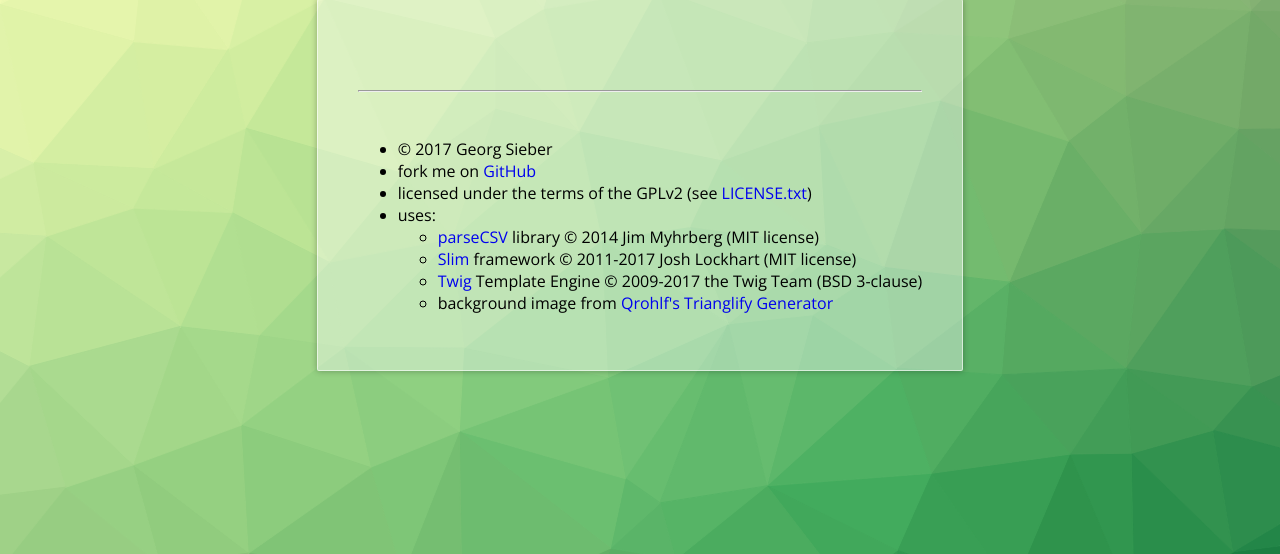
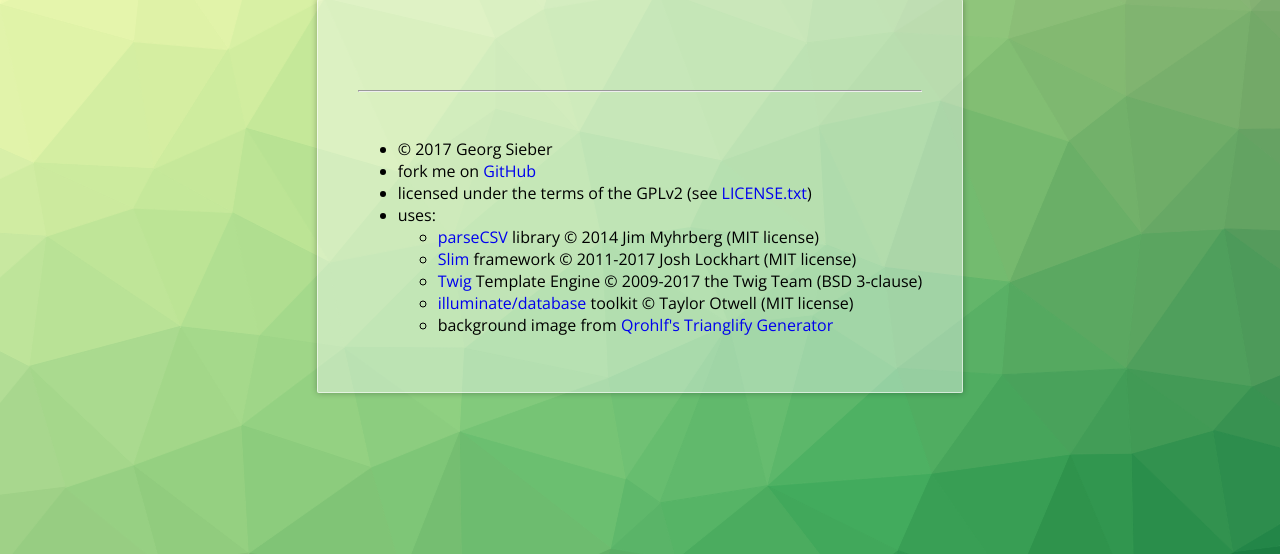
Before and after one commit to schorschii/WebVault-Pro, a PHP site: template src/views/about.html.twig in a window 1280 px wide. Shown: the part 46-600 px from the top of the page. Run offline with PHP 8.4, Linux system fonts and the light colour scheme; the template is opened without the code that fills it, so the values that code supplies are empty; some libraries are stand-ins or nearby versions; some web fonts are replaced.

Commit message:
cosmetics

```diff
--- a/src/views/about.html.twig
+++ b/src/views/about.html.twig
@@ -13,6 +13,7 @@
 			<li><a href="https://github.com/parsecsv/parsecsv-for-php" target="_blank">parseCSV</a> library © 2014 Jim Myhrberg (MIT license)</li>
 			<li><a href="https://www.slimframework.com/" target="_blank">Slim</a> framework © 2011-2017 Josh Lockhart (MIT license)</li>
 			<li><a href="https://www.slimframework.com/" target="_blank">Twig</a> Template Engine © 2009-2017 the Twig Team (BSD 3-clause)</li>
+			<li><a href="https://packagist.org/packages/illuminate/database" target="_blank">illuminate/database</a> toolkit © Taylor Otwell (MIT license)</li>
 			<li>background image from <a href="https://qrohlf.com/trianglify-generator/" target="_blank">Qrohlf's Trianglify Generator</a></li>
 		</ul>
 	</li>
```
Also changed, not shown: README.md, 3 other files.
